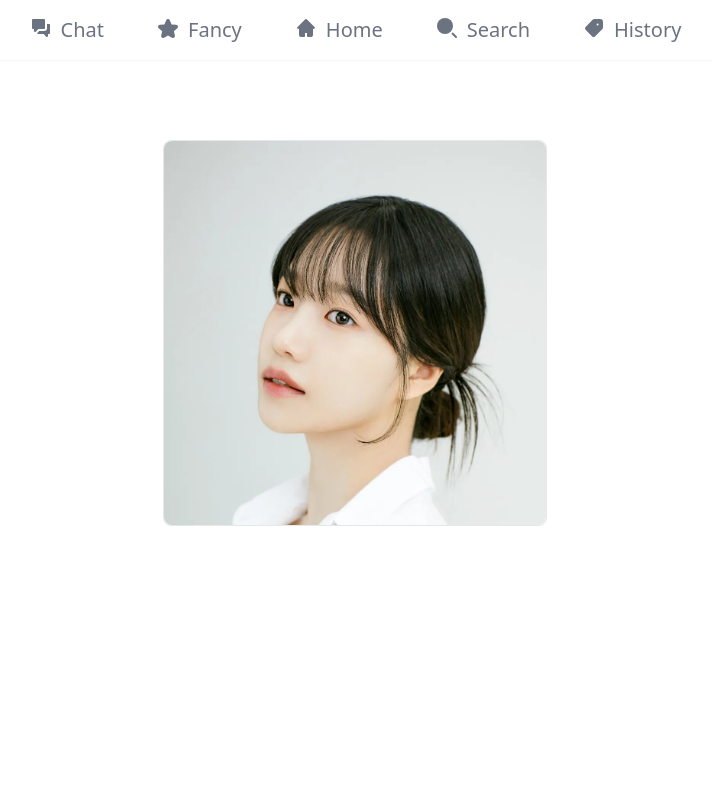
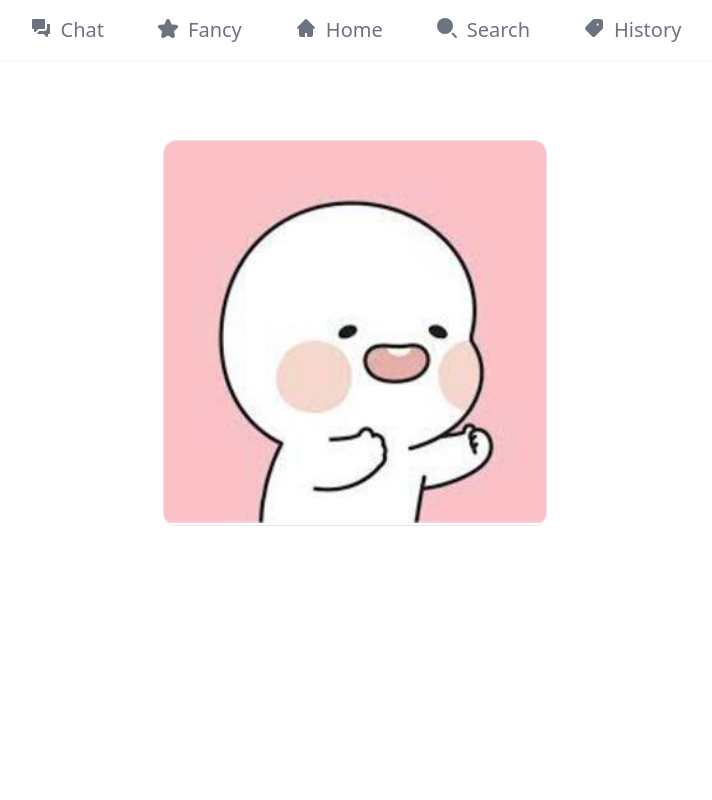
Before and after one commit to 42Seoul-Tea42/frontend, a Next.js app: page /home in a window 1280 px wide. Shown: the top 800 px of the page, without its empty margins (285-997 px from the left). Built offline with nearby package versions, Linux system fonts and the light colour scheme.

Commit message:
feat 넘길 때 like, dislike 추가

```diff
--- a/app/home/components/ImageConverter.tsx
+++ b/app/home/components/ImageConverter.tsx
@@ -1,19 +1,38 @@
 import Image from 'next/image';
+import { useEffect, useState } from 'react';
 
 interface ImageConverterProps {
   isAction: boolean;
+  setIsAction: (isAction: boolean) => void;
 }
 
-const ImageConverter: React.FC<ImageConverterProps> = ({ isAction }) => {
+const ImageConverter: React.FC<ImageConverterProps> = ({ isAction, setIsAction }) => {
+  const [currentImageIndex, setCurrentImageIndex] = useState(0);
+  const images = ['/emoji/3.jpg', '/emoji/2.jpg', '/emoji/1.jpg']; // 하드코딩된 이미지 URL 배열
+
+  const handleNextIamge = () => {
+    if (isAction) {
+      setCurrentImageIndex(prevIndex => (prevIndex + 1) % images.length);
+    }
+    setIsAction(false);
+  };
+
+  useEffect(() => {
+    if (isAction) {
+      // 이미지 프리렌더링
+    }
+  }, [isAction]);
+
   return (
-    <div className="mx-auto mt-20 max-w-sm bg-white border border-gray-200 rounded-lg dark:bg-gray-800 dark:border-gray-700">
+    <div className="mx-auto mt-20 max-w-sm bg-white border border-gray-200 rounded-xl dark:bg-gray-800 dark:border-gray-700">
       <div
-        className={`relative overflow-hidden rounded-lg h-96 ${
+        className={`relative overflow-hidden rounded-xl h-96 ${
           isAction ? 'brightness-50 shadow-2xl' : ''
         }`}
+        onClick={handleNextIamge}
       >
         <Image
-          src="/조유리.webp"
+          src={images[currentImageIndex]}
           alt="face"
           width={500}
           height={500}
--- a/app/home/page.tsx
+++ b/app/home/page.tsx
@@ -6,27 +6,33 @@ import ImageConverter from './components/ImageConverter';
 
 const Home: React.FC = () => {
   const [isAction, setIsAction] = useState<boolean>(false);
+  const [direction, setDirection] = useState<'left' | 'right' | 'none'>('none');
+  const [isDragging, setIsDragging] = useState<boolean>(false);
   const [originalPosition, setOriginalPosition] = useState<{ x: number; y: number }>({
     x: 0,
     y: 0
   });
 
   const handleDrag: DraggableEventHandler = (_e, data) => {
+    setIsDragging(true);
     setIsAction(Math.abs(data.x) > 250);
+    setDirection(data.x > 0 ? 'right' : 'left');
   };
 
-  const handleDragStop: DraggableEventHandler = (_e, data) => {
+  const handleDragStop: DraggableEventHandler = () => {
+    setIsDragging(false);
     setOriginalPosition({ x: 0, y: 0 });
   };
 
-  useEffect(() => {
-    if (isAction) {
-      //data patch
-    }
-  }, [isAction]);
-
   return (
     <div className="w-full h-screen">
+      <p
+        className={`text-6xl font-extrabold text-center absolute top-1/4  left-1/2 transform -translate-x-1/2 -translate-y-1/2 ${
+          isDragging ? '' : 'hidden'
+        }`}
+      >
+        {direction === 'left' ? 'dislike' : 'like'}
+      </p>
       <Draggable
         axis="x"
         onDrag={handleDrag}
@@ -34,7 +40,7 @@ const Home: React.FC = () => {
         position={{ x: originalPosition.x, y: originalPosition.y }}
       >
         <div>
-          <ImageConverter isAction={isAction} />
+          <ImageConverter isAction={isAction} setIsAction={setIsAction} />
         </div>
       </Draggable>
     </div>
```
